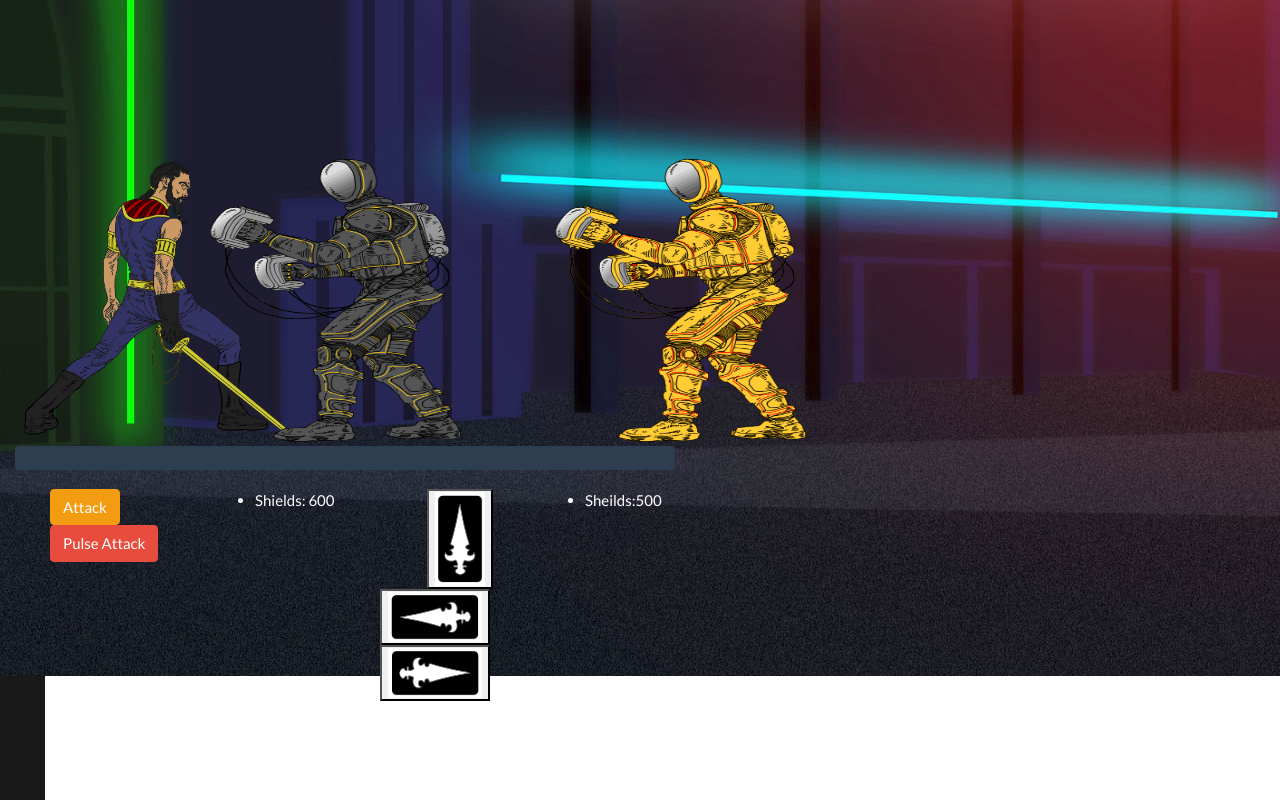
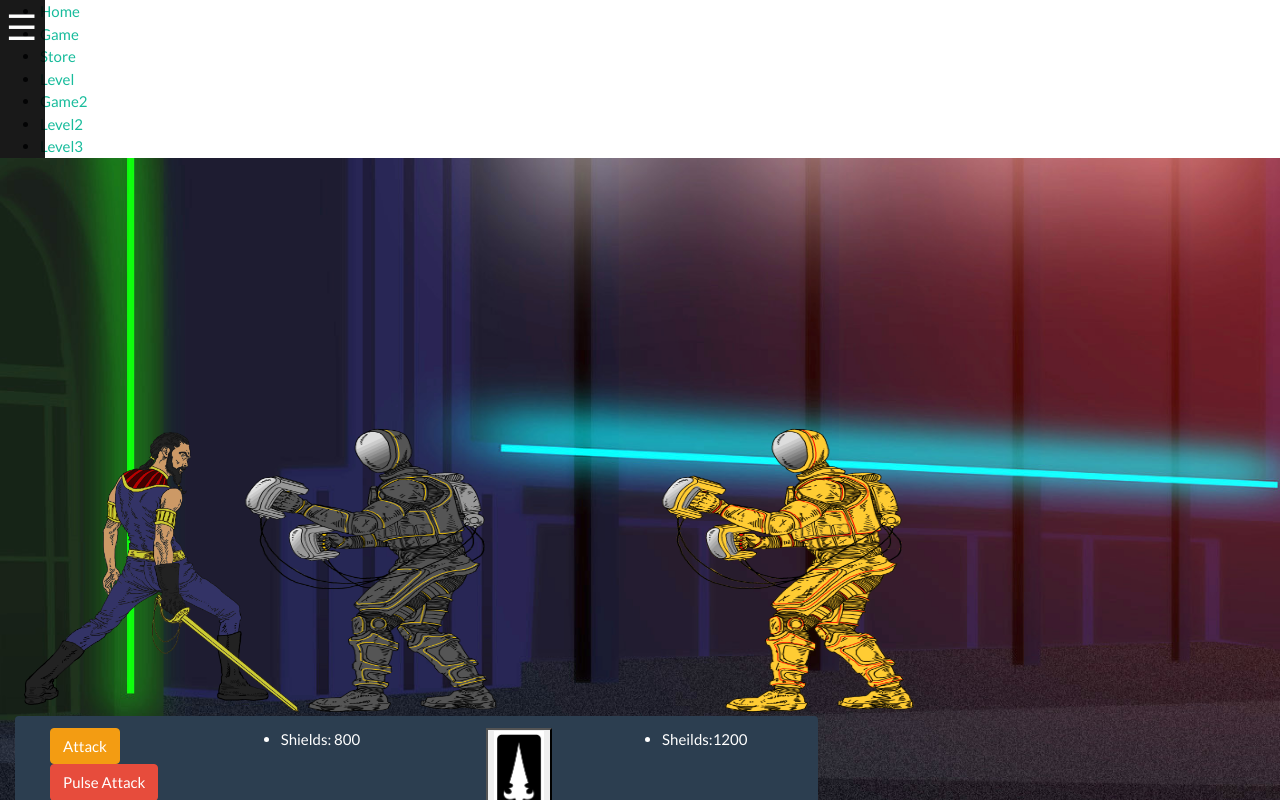
Before and after one commit to Tatael7/oasisrpg, a React (Create React App) app in the folder client/: page /game2 in a window 1280 px wide. Built offline with nearby package versions, Linux system fonts and the light colour scheme; what card-validator would draw is missing.

Commit message:
added final battle logic

```diff
--- a/client/src/Game.js
+++ b/client/src/Game.js
@@ -50,7 +50,7 @@ class Game extends Component {
     this.setState({player: {shields: this.state.player.shields}});
     console.log(`The enemy attacks`);
     console.log(this.state.player.shields);
-    let newPlayerShields = this.state.player.shields - 50;
+    let newPlayerShields = this.state.player.shields - 70;
     console.log(`player health ${newPlayerShields}`);
     this.setState({player: {shields: newPlayerShields}});
   };
@@ -64,14 +64,14 @@ class Game extends Component {
     let roll = Math.floor(Math.random() * 6) + 1;
     console.log(`this is the roll ${roll}`);
     if (roll === 1 || roll === 4) {
-      let damageDealt = (80/100) * this.state.enemy.shields;
+      let damageDealt = Math.floor((80/100) * this.state.enemy.shields);
       console.log(`damage dealt ${damageDealt}`);
       let newEnemyShields = this.state.enemy.shields - damageDealt;
       console.log(`new enemy shields ${newEnemyShields}`);
       this.setState({enemy: {shields: newEnemyShields}});
     }
     else if (roll === 2 || roll === 5) {
-      let damageDealt = (40/100) * this.state.enemy.shields;
+      let damageDealt = Math.floor((40/100) * this.state.enemy.shields);
       console.log(`damage dealt ${damageDealt}`);
       let newEnemyShields = this.state.enemy.shields - damageDealt;
       console.log(`new enemy shields ${newEnemyShields}`);
@@ -94,7 +94,7 @@ class Game extends Component {
   enemyPulseAttack = () => {
     this.setState({player: {shields: this.state.player.shields}});
     let pulseAttackCost = this.state.player.shields/10;
-    let damageDealt = 50 + pulseAttackCost;
+    let damageDealt = 70 + pulseAttackCost;
     let newPlayerShields = this.state.player.shields - damageDealt;
     this.setState({player: {shields: newPlayerShields}});
   }
--- a/client/src/Game2.js
+++ b/client/src/Game2.js
@@ -14,11 +14,11 @@ class Game2 extends Component {
     super();
     this.state = {
       player: {
-        shields: 600
+        shields: 800
 
       },
       enemy: {
-        shields: 500
+        shields: 1200
       },
       isAttacking: false,
       isShowing: false,
@@ -31,7 +31,7 @@ class Game2 extends Component {
     this.setState({enemy: {shields: this.state.enemy.shields}});
     console.log("normal attack");
     console.log(this.state.enemy.shields);
-    let newEnemyShields = this.state.enemy.shields - 100;
+    let newEnemyShields = this.state.enemy.shields - 120;
     console.log(`enemy health ${newEnemyShields}`);
     this.setState({enemy: {shields: newEnemyShields}});
     this.enemyAttack();
@@ -43,7 +43,7 @@ class Game2 extends Component {
     this.setState({player: {shields: this.state.player.shields}});
     console.log(`The enemy attacks`);
     console.log(this.state.player.shields);
-    let newPlayerShields = this.state.player.shields - 50;
+    let newPlayerShields = this.state.player.shields - 120;
     console.log(`player health ${newPlayerShields}`);
     this.setState({player: {shields: newPlayerShields}});
   };
@@ -55,14 +55,14 @@ class Game2 extends Component {
     let roll = Math.floor(Math.random() * 6) + 1;
     console.log(`this is the roll ${roll}`);
     if (roll === 1 || roll === 4) {
-      let damageDealt = (80/100) * this.state.enemy.shields;
+      let damageDealt = Math.floor((80/100) * this.state.enemy.shields);
       console.log(`damage dealt ${damageDealt}`);
       let newEnemyShields = this.state.enemy.shields - damageDealt;
       console.log(`new enemy shields ${newEnemyShields}`);
       this.setState({enemy: {shields: newEnemyShields}});
     }
     else if (roll === 2 || roll === 5) {
-      let damageDealt = (40/100) * this.state.enemy.shields;
+      let damageDealt = Math.floor((40/100) * this.state.enemy.shields);
       console.log(`damage dealt ${damageDealt}`);
       let newEnemyShields = this.state.enemy.shields - damageDealt;
       console.log(`new enemy shields ${newEnemyShields}`);
@@ -84,8 +84,8 @@ class Game2 extends Component {
 
   enemyPulseAttack = () => {
     this.setState({player: {shields: this.state.player.shields}});
-    let pulseAttackCost = this.state.player.shields/10;
-    let damageDealt = 50 + pulseAttackCost;
+    let pulseAttackCost = Math.floor(this.state.player.shields/10);
+    let damageDealt = 120 + pulseAttackCost;
     let newPlayerShields = this.state.player.shields - damageDealt;
     this.setState({player: {shields: newPlayerShields}});
   }
--- a/client/src/Game3.js
+++ b/client/src/Game3.js
@@ -15,11 +15,11 @@ class Game3 extends Component {
     super();
     this.state = {
       player: {
-        shields: 600
+        shields: 800
 
       },
       enemy: {
-        shields: 650
+        shields: 750
       },
       isAttacking: false,
       isShowing: false,
@@ -32,7 +32,7 @@ class Game3 extends Component {
     this.setState({enemy: {shields: this.state.enemy.shields}});
     console.log("normal attack");
     console.log(this.state.enemy.shields);
-    let newEnemyShields = this.state.enemy.shields - 100;
+    let newEnemyShields = this.state.enemy.shields - 150;
     console.log(`enemy health ${newEnemyShields}`);
     this.setState({enemy: {shields: newEnemyShields}});
     this.enemyAttack();
@@ -44,7 +44,7 @@ class Game3 extends Component {
     this.setState({player: {shields: this.state.player.shields}});
     console.log(`The enemy attacks`);
     console.log(this.state.player.shields);
-    let newPlayerShields = this.state.player.shields - 50;
+    let newPlayerShields = this.state.player.shields - 200;
     console.log(`player health ${newPlayerShields}`);
     this.setState({player: {shields: newPlayerShields}});
   };
@@ -56,14 +56,14 @@ class Game3 extends Component {
     let roll = Math.floor(Math.random() * 6) + 1;
     console.log(`this is the roll ${roll}`);
     if (roll === 1 || roll === 4) {
-      let damageDealt = (80/100) * this.state.enemy.shields;
+      let damageDealt = Math.floor((80/100) * this.state.enemy.shields);
       console.log(`damage dealt ${damageDealt}`);
       let newEnemyShields = this.state.enemy.shields - damageDealt;
       console.log(`new enemy shields ${newEnemyShields}`);
       this.setState({enemy: {shields: newEnemyShields}});
     }
     else if (roll === 2 || roll === 5) {
-      let damageDealt = (40/100) * this.state.enemy.shields;
+      let damageDealt = Math.floor((40/100) * this.state.enemy.shields);
       console.log(`damage dealt ${damageDealt}`);
       let newEnemyShields = this.state.enemy.shields - damageDealt;
       console.log(`new enemy shields ${newEnemyShields}`);
@@ -85,8 +85,8 @@ class Game3 extends Component {
 
   enemyPulseAttack = () => {
     this.setState({player: {shields: this.state.player.shields}});
-    let pulseAttackCost = this.state.player.shields/10;
-    let damageDealt = 50 + pulseAttackCost;
+    let pulseAttackCost = Math.floor(this.state.player.shields/10);
+    let damageDealt = 200 + pulseAttackCost;
     let newPlayerShields = this.state.player.shields - damageDealt;
     this.setState({player: {shields: newPlayerShields}});
   }
--- a/client/src/Game4.js
+++ b/client/src/Game4.js
@@ -14,11 +14,11 @@ class Game4 extends Component {
     super();
     this.state = {
       player: {
-        shields: 600
+        shields: 800
 
       },
       enemy: {
-        shields: 500
+        shields: 1500
       },
       isAttacking: false,
       isShowing: false,
@@ -31,7 +31,7 @@ class Game4 extends Component {
     this.setState({enemy: {shields: this.state.enemy.shields}});
     console.log("normal attack");
     console.log(this.state.enemy.shields);
-    let newEnemyShields = this.state.enemy.shields - 100;
+    let newEnemyShields = this.state.enemy.shields - 150;
     console.log(`enemy health ${newEnemyShields}`);
     this.setState({enemy: {shields: newEnemyShields}});
     this.enemyAttack();
@@ -43,7 +43,7 @@ class Game4 extends Component {
     this.setState({player: {shields: this.state.player.shields}});
     console.log(`The enemy attacks`);
     console.log(this.state.player.shields);
-    let newPlayerShields = this.state.player.shields - 50;
+    let newPlayerShields = this.state.player.shields - 150;
     console.log(`player health ${newPlayerShields}`);
     this.setState({player: {shields: newPlayerShields}});
   };
@@ -55,14 +55,14 @@ class Game4 extends Component {
     let roll = Math.floor(Math.random() * 6) + 1;
     console.log(`this is the roll ${roll}`);
     if (roll === 1 || roll === 4) {
-      let damageDealt = (80/100) * this.state.enemy.shields;
+      let damageDealt = Math.floor((80/100) * this.state.enemy.shields);
       console.log(`damage dealt ${damageDealt}`);
       let newEnemyShields = this.state.enemy.shields - damageDealt;
       console.log(`new enemy shields ${newEnemyShields}`);
       this.setState({enemy: {shields: newEnemyShields}});
     }
     else if (roll === 2 || roll === 5) {
-      let damageDealt = (40/100) * this.state.enemy.shields;
+      let damageDealt = Math.floor((40/100) * this.state.enemy.shields);
       console.log(`damage dealt ${damageDealt}`);
       let newEnemyShields = this.state.enemy.shields - damageDealt;
       console.log(`new enemy shields ${newEnemyShields}`);
@@ -84,8 +84,8 @@ class Game4 extends Component {
 
   enemyPulseAttack = () => {
     this.setState({player: {shields: this.state.player.shields}});
-    let pulseAttackCost = this.state.player.shields/10;
-    let damageDealt = 50 + pulseAttackCost;
+    let pulseAttackCost = Math.floor(this.state.player.shields/10);
+    let damageDealt = 150 + pulseAttackCost;
     let newPlayerShields = this.state.player.shields - damageDealt;
     this.setState({player: {shields: newPlayerShields}});
   }
--- a/client/src/Game5.js
+++ b/client/src/Game5.js
@@ -30,7 +30,7 @@ class Game5 extends Component {
     this.setState({enemy: {shields: this.state.enemy.shields}});
     console.log("normal attack");
     console.log(this.state.enemy.shields);
-    let newEnemyShields = this.state.enemy.shields - 100;
+    let newEnemyShields = this.state.enemy.shields - 150;
     console.log(`enemy health ${newEnemyShields}`);
     this.setState({enemy: {shields: newEnemyShields}});
     this.enemyAttack();
@@ -42,7 +42,7 @@ class Game5 extends Component {
     this.setState({player: {shields: this.state.player.shields}});
     console.log(`The enemy attacks`);
     console.log(this.state.player.shields);
-    let newPlayerShields = this.state.player.shields - 50;
+    let newPlayerShields = this.state.player.shields - 200;
     console.log(`player health ${newPlayerShields}`);
     this.setState({player: {shields: newPlayerShields}});
   };
@@ -54,14 +54,14 @@ class Game5 extends Component {
     let roll = Math.floor(Math.random() * 6) + 1;
     console.log(`this is the roll ${roll}`);
     if (roll === 1 || roll === 4) {
-      let damageDealt = (80/100) * this.state.enemy.shields;
+      let damageDealt = Math.floor((80/100) * this.state.enemy.shields);
       console.log(`damage dealt ${damageDealt}`);
       let newEnemyShields = this.state.enemy.shields - damageDealt;
       console.log(`new enemy shields ${newEnemyShields}`);
       this.setState({enemy: {shields: newEnemyShields}});
     }
     else if (roll === 2 || roll === 5) {
-      let damageDealt = (40/100) * this.state.enemy.shields;
+      let damageDealt = Math.floor((40/100) * this.state.enemy.shields);
       console.log(`damage dealt ${damageDealt}`);
       let newEnemyShields = this.state.enemy.shields - damageDealt;
       console.log(`new enemy shields ${newEnemyShields}`);
@@ -83,8 +83,8 @@ class Game5 extends Component {
 
   enemyPulseAttack = () => {
     this.setState({player: {shields: this.state.player.shields}});
-    let pulseAttackCost = this.state.player.shields/10;
-    let damageDealt = 50 + pulseAttackCost;
+    let pulseAttackCost = Math.floor(this.state.player.shields/10);
+    let damageDealt = 200 + pulseAttackCost;
     let newPlayerShields = this.state.player.shields - damageDealt;
     this.setState({player: {shields: newPlayerShields}});
   }
--- a/client/src/Game6.js
+++ b/client/src/Game6.js
@@ -15,17 +15,17 @@ class Game6 extends Component {
     super();
     this.state = {
       player: {
-        shields: 600
+        shields: 1500
       },
       enemy: {
-        shields: 1000
+        shields: 3000
       },
       isAttacking: false,
       isShowing: false,
       message: "",
       link: "",
 
-    // isBattleBackground:false
+
     fireExploding:true,
 
   }
@@ -35,7 +35,7 @@ class Game6 extends Component {
     this.setState({enemy: {shields: this.state.enemy.shields}});
     console.log("normal attack");
     console.log(this.state.enemy.shields);
-    let newEnemyShields = this.state.enemy.shields - 100;
+    let newEnemyShields = this.state.enemy.shields - 300;
     console.log(`enemy health ${newEnemyShields}`);
     this.setState({enemy: {shields: newEnemyShields}});
     this.enemyAttack();
@@ -43,17 +43,18 @@ class Game6 extends Component {
     this.deathCheckPlayer();
   }
 
-
-
-
-
   enemyAttack = () => {
     this.setState({player: {shields: this.state.player.shields}});
-    console.log(`The enemy attacks`);
-    console.log(this.state.player.shields);
-    let newPlayerShields = this.state.player.shields - 50;
-    console.log(`player health ${newPlayerShields}`);
-    this.setState({player: {shields: newPlayerShields}});
+    let roll = Math.floor(Math.random() * 12) + 1;
+    console.log(`this is beast's roll ${roll}`);
+    if ( roll === 6) {
+      let newPlayerShields = this.state.player.shields - this.state.player.shields;
+      this.setState({player: {shields: newPlayerShields}});
+    }
+    else {
+      let newPlayerShields = this.state.player.shields - 300;
+      this.setState({player: {shields: newPlayerShields}});
+    }
   };
 
   pulseAttack = () => {
@@ -63,7 +64,7 @@ class Game6 extends Component {
     let roll = Math.floor(Math.random() * 6) + 1;
     console.log(`this is the roll ${roll}`);
     if (roll === 1 || roll === 4) {
-      let damageDealt = (80/100) * this.state.enemy.shields;
+      let damageDealt = Math.floor((80/100) * this.state.enemy.shields);
       console.log(`damage dealt ${damageDealt}`);
       let newEnemyShields = this.state.enemy.shields - damageDealt;
       console.log(`new enemy shields ${newEnemyShields}`);
@@ -91,27 +92,32 @@ class Game6 extends Component {
 
   enemyPulseAttack = () => {
     this.setState({player: {shields: this.state.player.shields}});
-    let pulseAttackCost = this.state.player.shields/10;
-    let damageDealt = 50 + pulseAttackCost;
-    let newPlayerShields = this.state.player.shields - damageDealt;
-    this.setState({player: {shields: newPlayerShields}});
+    let pulseAttackCost = Math.floor(this.state.player.shields/10);
+    let damageDealt = pulseAttackCost + 300;
+    this.setState({player: {shields: this.state.player.shields}});
+    let roll = Math.floor(Math.random() * 12) + 1;
+    console.log(`this is beast's roll ${roll}`);
+    if ( roll === 6) {
+      let newPlayerShields = this.state.player.shields - this.state.player.shields;
+      this.setState({player: {shields: newPlayerShields}});
+    }
+    else {
+      let newPlayerShields = this.state.player.shields - damageDealt;
+      this.setState({player: {shields: newPlayerShields}});
+    }
   }
 
   deathCheckPlayer = () => {
     let vida = this.state.player.shields;
     if ( vida === 0 || vida < 0) {
       console.log("duncan is dead");
+      alert(`Duncan is dead`);
     }
   };
   deathCheckEnemy = () => {
     if( this.state.enemy.shields === 0 || this.state.enemy.shields < 0) {
       console.log(`enemy is dead`);
       alert("Beast is dead");
-      // let newMessage = "Enemy is dead";
-      // this.setState({isShowing: true});
-      // this.setState({message: newMessage});
-      // this.setState({link: "/leveloneone"});
-
     }
   };
 
--- a/client/src/LevelFour.js
+++ b/client/src/LevelFour.js
@@ -65,7 +65,7 @@ class LevelFour extends React.Component {
         console.log(this.state);
         return (
             <div
-            style={{position:"fixed", zIndex:1, marginTop:-150}}
+            // style={{position:"fixed", zIndex:1, marginTop:-150}}
             >
                 { this.state.isShowing ? <div onClick={this.closeModalHandler} className="back-drop"></div> : null }
                 <Modal
@@ -74,9 +74,8 @@ class LevelFour extends React.Component {
                     close={this.closeModalHandler}
                     //link="/game"
                     link={this.state.link}
-                    message={this.state.message}
-                    >
-
+                >
+                    {this.state.message}
                 </Modal>
                 <LevelOne
                     story={this.state.message}
--- a/client/src/LevelOne.js
+++ b/client/src/LevelOne.js
@@ -122,8 +122,8 @@ class LevelOneOne extends React.Component {
                     close={this.closeModalHandler}
                     //link="/game"
                     link={this.state.link}
-                message={this.state.message}
                     >
+                        {this.state.message}
                 </Modal>
                 <LevelOne
                 style={{
--- a/client/src/LevelThree.js
+++ b/client/src/LevelThree.js
@@ -59,7 +59,8 @@ class LevelOneThree extends React.Component {
 
         console.log(this.state);
         return (
-            <div style={{position:"fixed", zIndex:1, marginTop:"-10%"}}>
+            // style={{position:"fixed", zIndex:1, marginTop:"-10%"}}
+            <div >
                 { this.state.isShowing ? <div onClick={this.closeModalHandler} className="back-drop"></div> : null }
                 <Modal
                     className="modal"
@@ -67,18 +68,19 @@ class LevelOneThree extends React.Component {
                     close={this.closeModalHandler}
                     //link="/game"
                     link={this.state.link}
-                    message={this.state.message}
-                    />
+                >
+                    {this.state.message}
 
-
+                </Modal>
+                    {this.state.message}
                 <LevelOne
                     story={this.state.message}
                     handleClickLeft={this.handleClickLeft}
                     handleClickRight={this.handleClickRight}
                     handleClickUp={this.handleClickUp}
-                    style={{position: "fixed", zIndex:1,
-                // marginTop:"-100%"
-                }}
+                    // style={{position: "fixed", zIndex:1,
+                    // marginTop:"-100%"
+                    // }}
                 />
 
             </div>
--- a/client/src/index.js
+++ b/client/src/index.js
@@ -15,11 +15,11 @@ import LevelFour from "./LevelFour";
 import Game6 from "./Game6";
 import MenuCurtain from "./components/MenuCurtain";
 import {Picture} from "./img/background_battleScreen.jpg"
-import "./stylesGame.css"
+// import "./stylesGame.css"
 
-import ReactAudioPlayer from 'react-audio-player';
-// import MusicLoop from "./components/MusicLoop";
-import Music from "./components/MusicLoop/IronMaiden-ToTameLand8-Bit.mp3"
+// import ReactAudioPlayer from 'react-audio-player';
+// // import MusicLoop from "./components/MusicLoop";
+// import Music from "./components/MusicLoop/IronMaiden-ToTameLand8-Bit.mp3"
 
 
 
@@ -43,13 +43,13 @@ const routing = (
         />
 
         <ul>
-                {/* <li>
+                 <li>
                     <Link to="/">Home</Link>
                 </li>
                 <li>
                     <Link to="/game">Game</Link>
-                </li> */}
-                {/* <li>
+                </li>
+                 <li>
                     <Link to="/store">Store</Link>
                 </li>
                 <li>
@@ -57,8 +57,8 @@ const routing = (
                 </li>
                 <li>
                     <Link to="/game2">Game2</Link>
-                </li> */}
-                {/* <li>
+                </li>
+                 <li>
                     <Link to="/levelonetwo">Level2</Link>
                 </li>
                 <li>
@@ -75,10 +75,10 @@ const routing = (
                 </li>
                 <li>
                     <Link to="/levelonefour">Level4</Link>
-                </li> */}
-                {/* <li>
+                </li>
+                 <li>
                     <Link to="game6">Game6</Link>
-                </li> */}
+                </li>
             </ul>
             <Route exact path="/" component={App} />
             <Route exact path="/store" component={Store}/>
@@ -95,10 +95,10 @@ const routing = (
             {/* <MusicLoop
             isPlaying={this.props.isPlaying}
             /> */}
-            <ReactAudioPlayer
+            {/* <ReactAudioPlayer
                 src="./components/MusicLoop/IronMaiden-ToTameLand8-Bit.mp3"
                 autoPlay={"true"}
-
+             */}
                 />
                  {/* { isLoaded ? 'Playing' : 'Loading' } */}
                 {/* <audio
--- a/client/src/stylesGame.css
+++ b/client/src/stylesGame.css
@@ -66,23 +66,23 @@ float: right
   to {right: -100px; bottom:-20px;}
 }
 
-.beastRotating{
-  /* position: relative;
+/* .beastRotating{
+   position: relative;
   -webkit-animation-name: attackRotating;
   -webkit-animation-duration: 10000ms;
   animation-name: attackRotating;
   animation-duration: 10000;
   z-index: 1;
-  position: relative; */
- }
+  position: relative;
+ }  */
 
 
-html, body {
+/* html, body {
   width : 100%;
   height: 100%;
   max-height: 1000px;
   overflow: hidden;
-}
+} */
 /*
 body {
   /* border: 1px solid black; */
@@ -162,15 +162,16 @@ li {
   width: 100%;
 }
 */
-.BattleMenu{
+
+/* .BattleMenu{
   width:100%;
   height:20%;
   max-height: 200px;
-  /* margin-bottom: -200px; */
+   margin-bottom: -200px;
   position: absolute;
   z-index: 1;
   bottom:-100%
-}
+}  */
 
 
 .ArrowUp{
```
Also changed, not shown: 1 other file (tests, documents, lock files or other folders).
